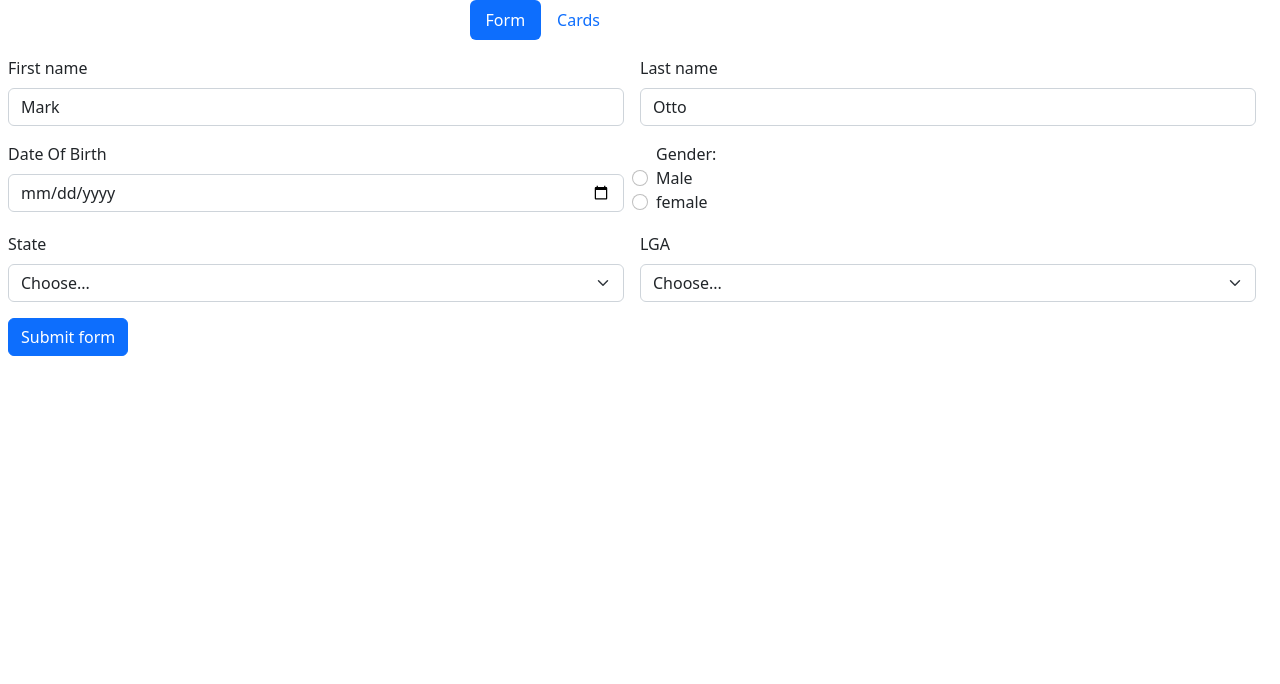
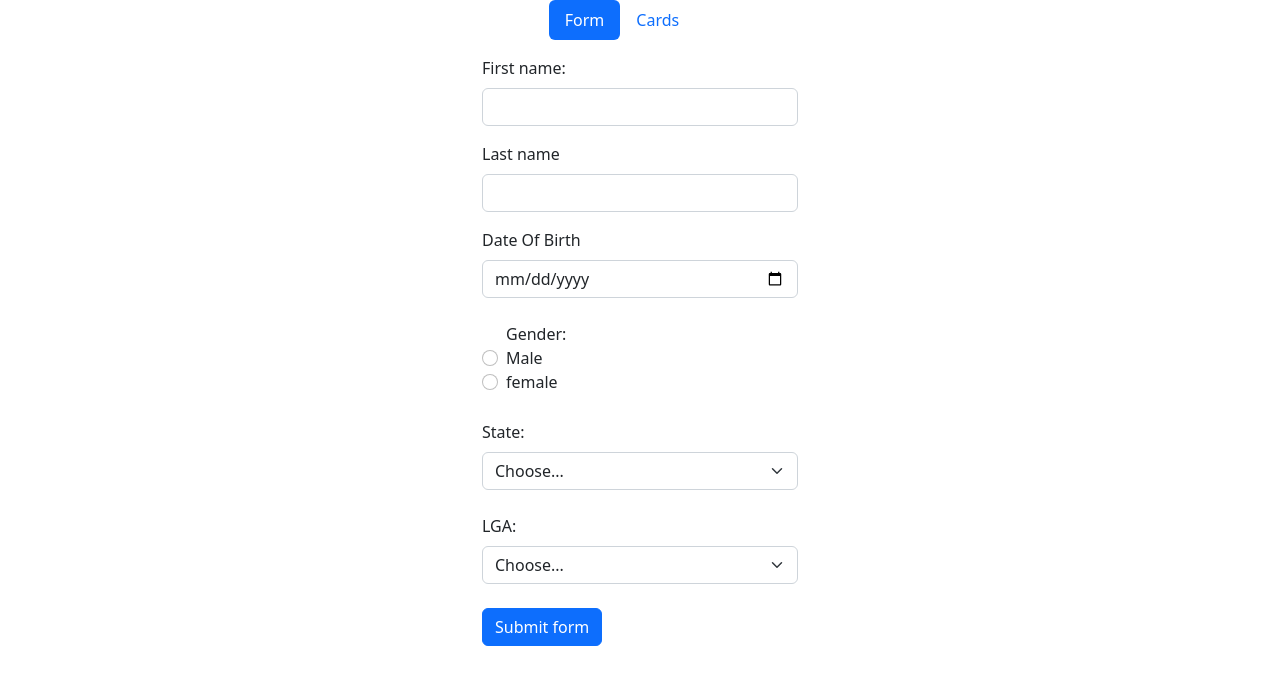
Before and after one commit to DoubaraCarter/UserDataForm, a plain HTML site: page index.html in a window 1280 px wide. Drawn offline with nearby package versions, Linux system fonts and the light colour scheme; files that its build step writes are made by us from their sources.

Commit message:
fixed the input form

```diff
--- a/index.html
+++ b/index.html
@@ -7,12 +7,11 @@
     <link href="https://cdn.jsdelivr.net/npm/bootstrap@5.2.0-beta1/dist/css/bootstrap.min.css" rel="stylesheet" integrity="sha384-0evHe/X+R7YkIZDRvuzKMRqM+OrBnVFBL6DOitfPri4tjfHxaWutUpFmBp4vmVor" crossorigin="anonymous">
     <script src="https://cdn.jsdelivr.net/npm/bootstrap@5.2.0-beta1/dist/js/bootstrap.bundle.min.js" integrity="sha384-pprn3073KE6tl6bjs2QrFaJGz5/SUsLqktiwsUTF55Jfv3qYSDhgCecCxMW52nD2" crossorigin="anonymous"></script>
     <link rel="stylesheet" href="style.css">
-    <script src="https://cdn.jsdelivr.net/npm/bootstrap@5.2.0-beta1/dist/js/bootstrap.bundle.min.js" integrity="sha384-pprn3073KE6tl6bjs2QrFaJGz5/SUsLqktiwsUTF55Jfv3qYSDhgCecCxMW52nD2" crossorigin="anonymous"></script>
     <title>User-Data</title>
 </head>
 <body>
     <header class="container-fluid row">
-        <ul class="col-12 col-md-6 d-flex justify-content-end nav nav-pills mb-3" id="pills-tab" role="tablist">
+        <ul class="d-flex justify-content-center nav nav-pills mb-3" id="pills-tab" role="tablist">
             <li class="nav-item" role="presentation">
               <button class="nav-link active" id="pills-form-tab" data-bs-toggle="pill" data-bs-target="#pills-form" type="button" role="tab" aria-controls="pills-form" aria-selected="true">Form</button>
             </li>
@@ -25,31 +24,31 @@
     <main>
         <div class="tabs-content pills-tabContent">
             <div class="tab-pane fade show active" id="pills-form" role="tabpanel" aria-labelledby="pills-form-tab">
-                <form class="container-fluid row g-3 needs-validation" novalidate>
-                    <div class="col-md-6">
-                      <label for="validationCustom01" class="form-label">First name</label>
-                      <input type="text" class="form-control" id="validationCustom01" value="Mark" required>
+                <form class="container-fluid d-flex flex-column align-items-center g-3 needs-validation" novalidate>
+                    <div class="w-25 mb-3">
+                      <label for="firstname" class="form-label">First name:</label>
+                      <input type="text" class="form-control" id="firstname" required>
                       <div class="valid-feedback">
                         Looks good!
                       </div>
                     </div>
-                    <div class="col-md-6">
-                      <label for="validationCustom02" class="form-label">Last name</label>
-                      <input type="text" class="form-control" id="validationCustom02" value="Otto" required>
+                    <div class="w-25 mb-3">
+                      <label for="lastname" class="form-label">Last name</label>
+                      <input type="text" class="form-control" id="lastname" required>
                       <div class="valid-feedback">
                         Looks good!
                       </div>
                     </div>
-                    <div class="col-md-6">
+                    <div class="w-25">
                       <label for="validationCustomUsername" class="form-label">Date Of Birth</label>
                       <div class="input-group has-validation">
-                        <input type="date" class="form-control" id="validationCustomUsername" aria-describedby="inputGroupPrepend" required>
+                        <input type="date" class="form-control" min=" 2004-01-01" id="validationCustomUsername" aria-describedby="inputGroupPrepend" required>
                         <div class="invalid-feedback">
                           Please enter the correct date of birth.
                         </div>
                       </div>
                     </div>
-                    <div class="form-check col-md-6">
+                    <div class="form-check w-25 mt-4">
                         Gender:
                         <div>
                             <input class="form-check-input" type="radio" id="male">
@@ -64,8 +63,8 @@
                         </label>
                         </div>
                       </div>
-                    <div class="col-md-6">
-                      <label for="validationCustom04" class="form-label">State</label>
+                    <div class="w-25 mt-4">
+                      <label for="validationCustom04" class="form-label">State:</label>
                       <select class="form-select" id="validationCustom04" required>
                         <option selected disabled value="">Choose...</option>
                         <option>...</option>
@@ -74,8 +73,8 @@
                         Please select a valid state.
                       </div>
                     </div>
-                    <div class="col-md-6">
-                        <label for="validationCustom04" class="form-label">LGA</label>
+                    <div class="w-25 mt-4">
+                        <label for="validationCustom04" class="form-label">LGA:</label>
                         <select class="form-select" id="validationCustom04" required>
                           <option selected disabled value="">Choose...</option>
                           <option>...</option>
@@ -84,7 +83,7 @@
                           Please select a valid state.
                         </div>
                       </div>
-                    <div class="col-12">
+                    <div class="w-25 mt-4">
                       <button class="btn btn-primary" type="submit">Submit form</button>
                     </div>
                   </form>
```
